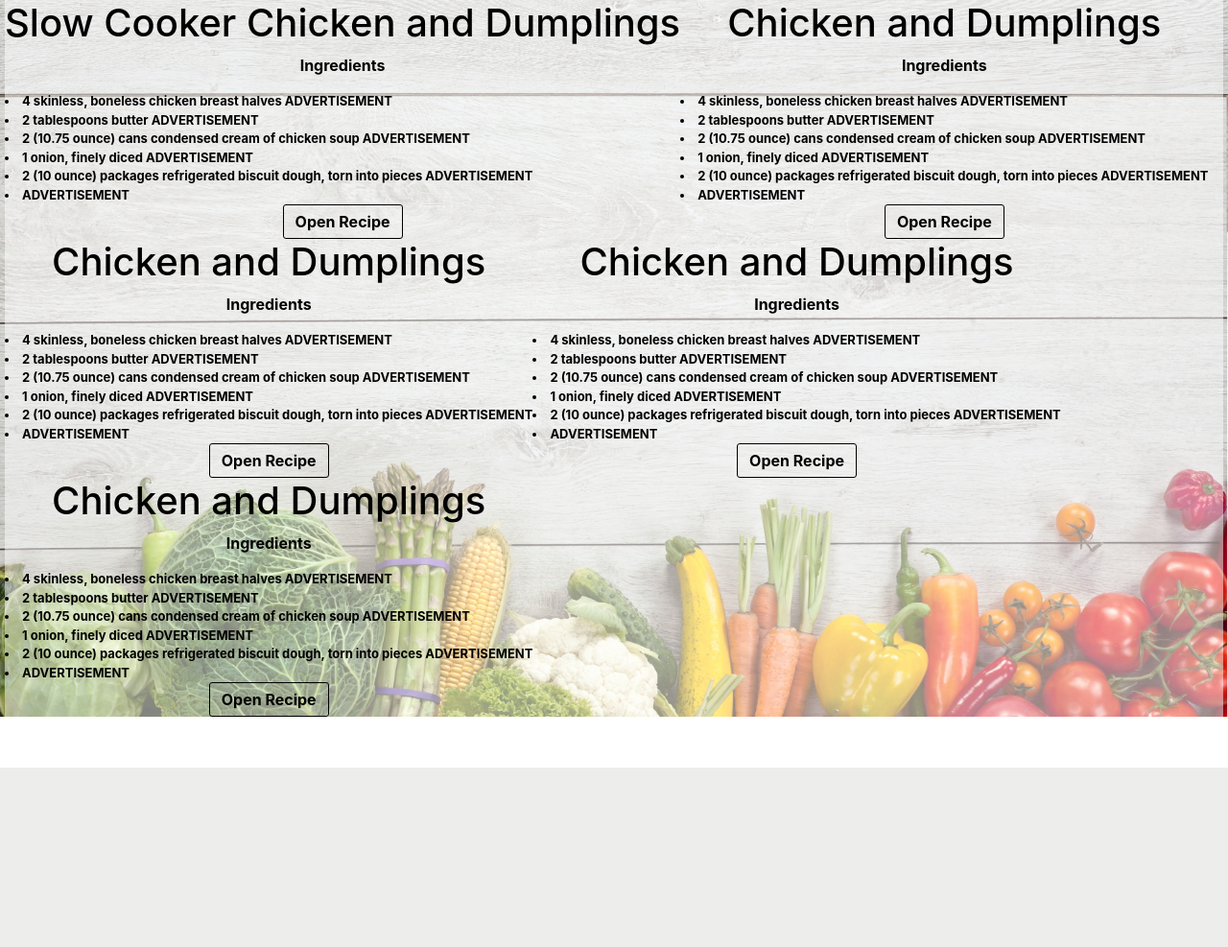
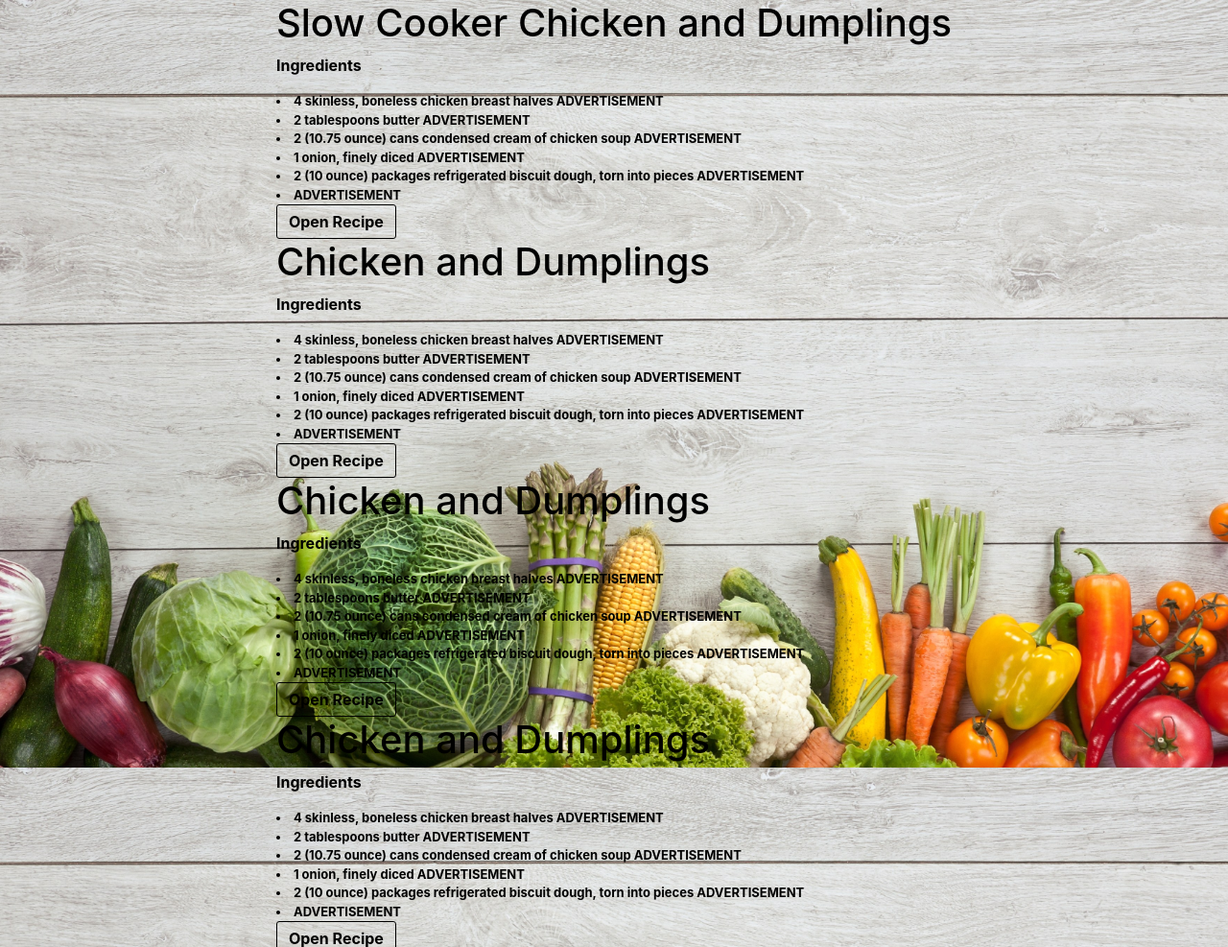
Before and after one commit to Aviraj55/HACKUCI2020, a Flask app: page /results in a window 1280 px wide. Shown: the top 987 px of the page at 96% size. Before the commit the page ends 800 px from the top, so only its background shows below. Run offline with Flask 2, Linux system fonts and the light colour scheme; some libraries are stand-ins or nearby versions.

Commit message:
fix column

```diff
--- a/app/static/css/style.css
+++ b/app/static/css/style.css
@@ -130,7 +130,7 @@ body {
   color: none
 }
 
-.row {
+.rrow {
   display: grid;
   text-align: center;
   background-color: rgba(255,255,255,0.5);
--- a/app/templates/results.html
+++ b/app/templates/results.html
@@ -8,7 +8,7 @@
     <link rel="stylesheet" href="../static/css/style.css">
   </head>
   <body class="rbody">
-        <div class="row">
+
                 {%for key in recipes%}
                   <div class="comment-body">
 
@@ -24,7 +24,7 @@
               <a rel="nofollow" class="button comment-reply-link" href='/'>Open Recipe</a>
                   </div>
                   {%endfor%}
-                </div>
+
 
     <script src="https://cdnjs.cloudflare.com/ajax/libs/jquery/3.3.1/jquery.min.js"></script>
     <script src="https://cdnjs.cloudflare.com/ajax/libs/jqueryui/1.12.1/jquery-ui.min.js"></script>
```
